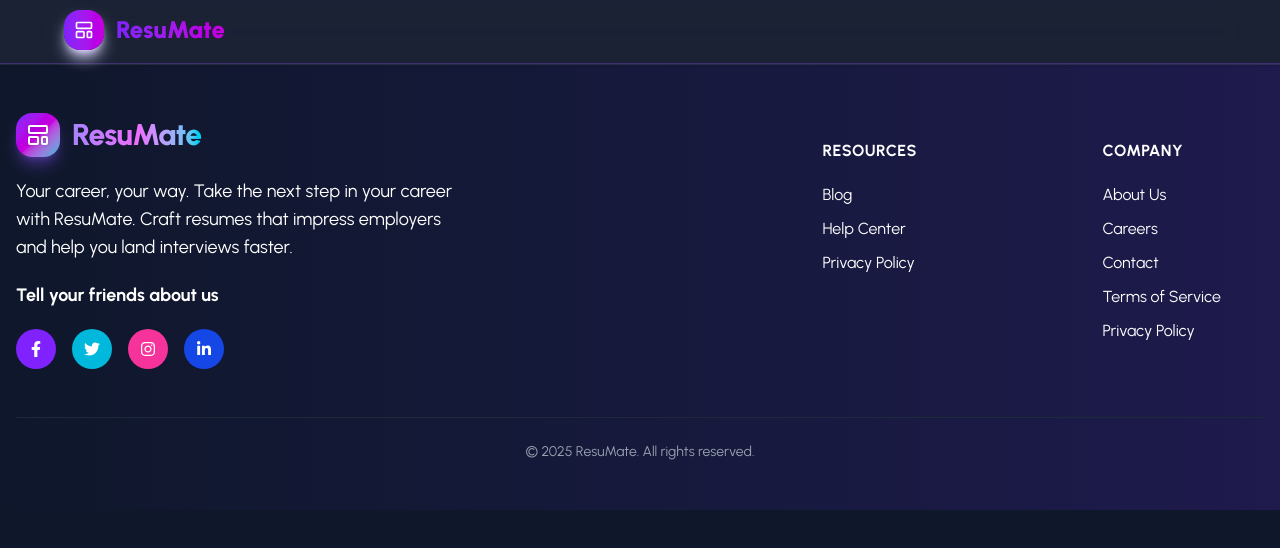
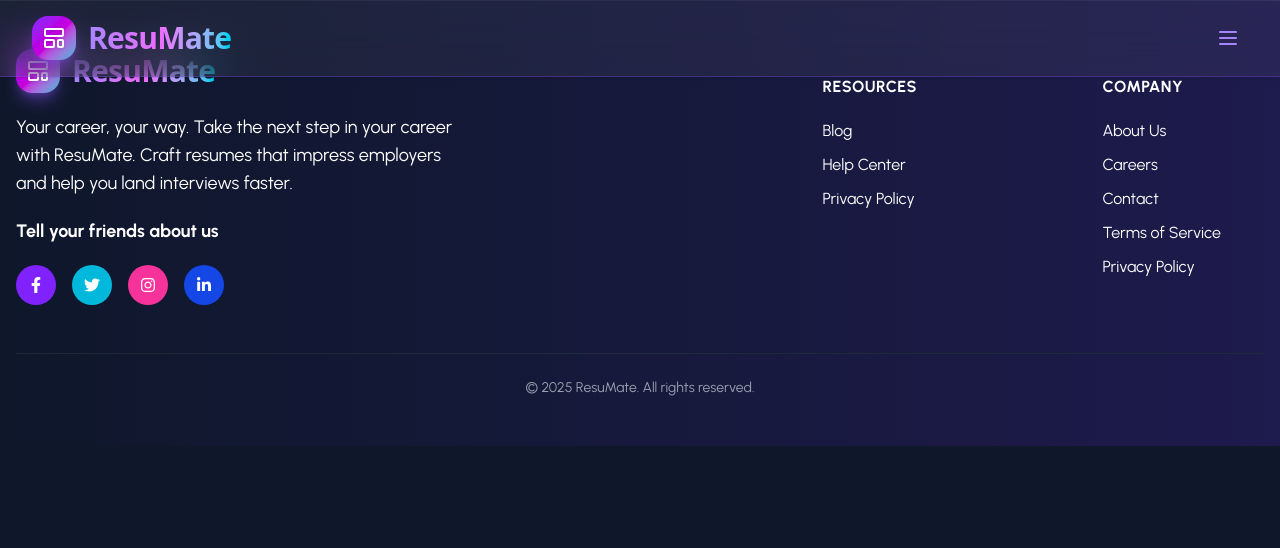
Before and after one commit to Aditya-Gupta23/ResuMate, a React (Vite) app in the folder frontend/: page /ats-checker in a window 1280 px wide. Shown: the top 548 px of the page. Built offline with nearby package versions, Linux system fonts and the light colour scheme; no server answers; sample sign-in values are in the browser's storage.

Commit message:
Created Profile-page and a nice menu for User and changed the preview-icon to eye.

```diff
--- a/frontend/src/assets/dummystyle.js
+++ b/frontend/src/assets/dummystyle.js
@@ -4,15 +4,15 @@ export const landingPageStyles = {
 
   // Header
   header: "fixed top-0 w-full z-50 bg-white/5 backdrop-blur-xl border-b border-violet-500/30 shadow-sm transition-colors duration-300",
-  headerContainer: "max-w-7xl mx-auto px-4 sm:px-6 lg:px-8 py-4 flex justify-between items-center",
-  logoContainer: "flex items-center gap-3 hover:opacity-90 transition-opacity",
-  logoIcon: "w-11 h-11 bg-gradient-to-br from-violet-600 via-fuchsia-600 to-cyan-500 rounded-2xl flex items-center justify-center shadow-lg shadow-violet-500/40",
-  logoIconInner: "w-6 h-6 text-white drop-shadow",
-  logoText: "text-2xl sm:text-3xl font-extrabold bg-gradient-to-r from-violet-400 via-fuchsia-400 to-cyan-400 bg-clip-text text-transparent tracking-tight",
+  headerContainer: "max-w-8xl mx-auto px-4 sm:px-6 lg:px-8 py-4 flex justify-between items-center",
+  logoContainer: "flex items-center gap-3 hover:opacity-90 transition-opacity cursor-pointer",
+  logoIcon: "w-11 h-11 bg-gradient-to-br from-violet-600 via-fuchsia-600 to-cyan-500 rounded-2xl flex items-center justify-center shadow-lg shadow-violet-500/40 cursor-pointer",
+  logoIconInner: "w-6 h-6 text-white drop-shadow cursor-pointer",
+  logoText: "text-2xl sm:text-3xl font-extrabold font-sans bg-gradient-to-r from-violet-400 via-fuchsia-400 to-cyan-400 bg-clip-text text-transparent tracking-tight cursor-pointer",
 
   // Mobile menu button
-  mobileMenuButton: "md:hidden p-2 rounded-xl hover:bg-violet-500/20 active:scale-95 transition-all",
-  mobileMenuIcon: "text-violet-400",
+  menuButton: "p-2 rounded-xl hover:bg-violet-500/20 active:scale-95 transition-all cursor-pointer",
+  menuIcon: "text-violet-400",
 
   // Auth buttons
   desktopAuthButton: "relative group px-7 py-3 bg-gradient-to-r from-violet-600 via-fuchsia-600 to-cyan-500 text-white font-semibold rounded-2xl overflow-hidden shadow-md hover:scale-105 hover:shadow-xl transition-all",
@@ -21,14 +21,15 @@ export const landingPageStyles = {
   mobileAuthButton: "w-full px-6 py-3 bg-gradient-to-r from-violet-600 via-fuchsia-600 to-cyan-500 text-white font-semibold rounded-xl shadow-md hover:shadow-lg transition-all",
 
   // Mobile menu
-  mobileMenu: "md:hidden bg-slate-900/95 backdrop-blur-lg w-full fixed top-16 left-0 right-0 z-40 shadow-lg border-b border-violet-500/30 animate-slide-down",
-  mobileMenuContainer: "max-w-6xl mx-auto px-4 sm:px-6 py-6 flex flex-col gap-4",
-  mobileUserInfo: "flex flex-col gap-3 text-center",
-  mobileUserWelcome: "text-violet-300 font-semibold text-lg tracking-tight mb-2",
-  mobileDashboardButton: "w-full px-6 py-3 bg-gradient-to-r from-violet-600 to-cyan-500 text-white font-semibold rounded-xl shadow hover:shadow-lg transition-all",
+  menu: "bg-white/95 backdrop-blur-xl border border-gray-200 rounded-2xl shadow-xl fixed top-16 right-4 w-[260px] z-50 animate-fade-in md:absolute md:right-0 md:top-14",
+  menuUserInfo: "flex flex-col items-center gap-2",
+  menuUserWelcome: "text-gray-700 font-semibold text-base",
+  menuField: "w-full py-2.5 bg-gradient-to-r from-violet-600 to-cyan-500 text-white font-semibold rounded-xl hover:shadow-md transition-all active:scale-[0.98]",
+  menuAuthButton: "w-full py-2.5 bg-violet-600 text-white font-semibold rounded-2xl hover:bg-violet-700 transition-all active:scale-[0.98]",
+  menuContainer: "flex flex-col gap-3 p-5",
 
   // Main content
-  main: "pt-28",
+  main: "pt-12",
 
   // Hero section
   heroSection: "relative max-w-7xl mx-auto px-4 sm:px-6 lg:px-8 py-16 sm:py-24",
@@ -165,8 +166,8 @@ export const dashboardStyles = {
 
 export const cardStyles = {
   // ProfileInfoCard styles
-  profileCard: "flex items-center gap-3 p-2 sm:p-3 bg-white backdrop-blur-xl border border-gray-200 rounded-2xl shadow-md hover:shadow-lg transition-all duration-300 hover:scale-[1.03]",
-  profileInitialsContainer: "w-10 h-10 sm:w-12 sm:h-12 bg-gradient-to-br from-violet-500 to-fuchsia-500 rounded-2xl flex items-center justify-center shadow-md",
+  profileCard: "flex items-center gap-3 p-2 sm:p-3 bg-white backdrop-blur-xl border border-gray-200 rounded-4xl shadow-md hover:shadow-lg transition-all duration-300 hover:scale-[1.03]",
+  profileInitialsContainer: "w-10 h-10 sm:w-12 sm:h-12 bg-gradient-to-br from-violet-500 to-fuchsia-500 rounded-3xl flex items-center justify-center shadow-md",
   profileInitialsText: "text-base sm:text-lg font-black text-white",
   profileName: "text-xs sm:text-sm font-bold text-gray-800",
   logoutButton: "text-violet-600 text-[10px] sm:text-xs font-bold cursor-pointer hover:text-fuchsia-600 transition-colors",
@@ -412,7 +413,7 @@ export const photoSelectorStyles = {
 };
 
 export const titleInputStyles = {
-  container: "flex items-center gap-3",
+  container: "flex font-sans items-center gap-3",
   titleText: "text-lg sm:text-xl font-bold text-gray-800",
   editButton: "p-2 rounded-xl bg-gray-100 hover:bg-gray-200 transition-all group",
   editIcon: "w-5 h-5 text-gray-600 group-hover:text-violet-600 transition-colors",
--- a/frontend/src/components/DashboardLayout.jsx
+++ b/frontend/src/components/DashboardLayout.jsx
@@ -7,17 +7,33 @@ const DashBoardLayout = ({activeMenu, children}) => {
 
     if (loading) {
         return (
-            <div>
+            <div className="flex items-center justify-center mx-auto mt-25">
                 <Navbar activeMenu={activeMenu} />
-                <div className="flex justify-center items-center h-40">Loading...</div>
+                <div
+                    className="
+                        w-16 h-16
+                        rounded-full
+                        border-5
+                        border-t-4
+                        border-t-indigo-500
+                        border-gray-200
+                        animate-spin
+                        shadow-xl
+                    "
+                    role="status"
+                    aria-label="loading"
+                >
+                    {/* Screen reader text for accessibility */}
+                    <span className="sr-only">Loading...</span>
+                </div>
             </div>
         );
     }
 
     return (
         <div>
-            <Navbar activeMenu={activeMenu} />
-            {user && <div className="container mx-auto pt-4 pb-4">{children}</div>}
+            <Navbar user={user} activeMenu={activeMenu} />
+            {user && <div className="container mx-auto pt-4 pb-4 mt-16">{children}</div>}
         </div>
     );
 }
--- a/frontend/src/components/EditResume.jsx
+++ b/frontend/src/components/EditResume.jsx
@@ -3,7 +3,7 @@ import { buttonStyles, containerStyles, iconStyles, statusStyles } from "../asse
 import DashBoardLayout from "./DashboardLayout";
 import { TitleInput } from "./Inputs";
 import { useCallback, useEffect, useRef, useState } from "react";
-import { AlertCircle, ArrowLeft, ArrowRight, Check, Download, Loader2, Palette, Save, Trash2 } from "lucide-react";
+import { AlertCircle, ArrowLeft, ArrowRight, Check, Download, Eye, Loader2, Palette, Save, Trash2 } from "lucide-react";
 import axiosInstance from "../utils/axiosInstance";
 import { API_PATHS } from "../utils/apiPaths";
 import toast from "react-hot-toast";
@@ -534,7 +534,7 @@ const EditResume = () => {
 
             document.body.removeChild(fixedThumbnail);
 
-            // Stor the image as resume
+            // Store the image as resume
             const thumbnailDataUrl = thumbnailCanvas.toDataURL("image/png");
             const thumbnailFile = dataURLtoFile(
                 thumbnailDataUrl,
@@ -694,7 +694,7 @@ const EditResume = () => {
                             <span className="text-sm">Delete</span>
                         </button>
                         <button onClick={() => setOpenPreviewModal(true)} className={buttonStyles.download} disabled={isLoading}>
-                            <Download size={16} />
+                            <Eye size={16} />
                             <span className="text-sm">Preview</span>
                         </button>
                     </div>
--- a/frontend/src/components/Navbar.jsx
+++ b/frontend/src/components/Navbar.jsx
@@ -1,26 +1,82 @@
-import { Link } from 'react-router-dom';
-import { LayoutTemplate } from 'lucide-react';
+import { Link, useNavigate } from 'react-router-dom';
+import { LayoutTemplate, Menu, X, KeyRound } from 'lucide-react';
 import { ProfileInfoCard } from './Cards'
+import { landingPageStyles } from '../assets/dummystyle';
+import { useState } from 'react';
 
-const Navbar = () => {
+const Navbar = ({user, setOpenAuthModal}) => {
+    const [menuOpen, setMenuOpen] = useState(false);
+    const navigate = useNavigate();
+
     return (
-        <div className="h-16 bg-white/5 backdrop-blur-xl border-b border-violet-500/30 py-2.5 px-4 md:px-0 sticky top-0 z-50 shadow-sm transition-colors">
-            <div className="max-w-6xl mx-auto flex items-center justify-between gap-5">
-                <Link to='/' className='flex items-center gap-3'>
-                    <div className='flex items-center pb-6 gap-3'>
-                        <div className='w-10 h-10 bg-gradient-to-r from-violet-600 to-fuchsia-600 rounded-2xl flex items-center justify-center shadow-lg shadow-violet-200'>
-                            <LayoutTemplate className='w-5 h-5 text-white' />
+        <header className={landingPageStyles.header}>
+            <div className={landingPageStyles.headerContainer}>
+                <div className={landingPageStyles.logoContainer} onClick={() => navigate('/')}>
+                    <div className={landingPageStyles.logoIcon}>
+                        <LayoutTemplate className={landingPageStyles.logoIconInner} />
                     </div>
-
-                        <span className='text-xl sm:text-2xl font-black bg-gradient-to-r from-violet-600 to-fuchsia-600 bg-clip-text text-transparent'>
+                    <span className={landingPageStyles.logoText}>
                         ResuMate
                     </span>
                 </div>
-                </Link>
 
+                {/* Menu Btn */}
+                <button className={landingPageStyles.menuButton} onClick={() => {setMenuOpen(!menuOpen)}}>
+                    {menuOpen
+                        ? <X size={24} className={landingPageStyles.menuIcon} />
+                        : <Menu size={24} className={landingPageStyles.menuIcon} />
+                    }
+                </button>
+            </div>
+
+            {menuOpen && (
+                <div className={landingPageStyles.menu}>
+                    <div className={landingPageStyles.menuContainer}>
+                        {user ? (
+                            <div className={landingPageStyles.menuUserInfo}>
                                 <ProfileInfoCard />
+
+                                <div className={landingPageStyles.menuUserWelcome}>
+                                    Welcome back 👋
+                                </div>
+
+                                <button className={landingPageStyles.menuField}
+                                    onClick={() => {
+                                        navigate('/dashboard');
+                                        setMenuOpen(false);
+                                    }}>
+                                    Go to Dashboard
+                                </button>
+
+                                <button
+                                    onClick={() => navigate('/ats-checker')}
+                                    className={landingPageStyles.menuField}
+                                >
+                                    ATS Score Checker
+                                </button>
+
+                                <button
+                                    onClick={() => navigate('/profile-page')}
+                                    className={landingPageStyles.menuField}
+                                >
+                                    Account
+                                </button>
+
+                            </div>
+                        ) : (
+                            <button className={landingPageStyles.menuAuthButton}
+                                onClick={() => {
+                                    setOpenAuthModal(true);
+                                    setMenuOpen(false);
+                                }}
+                            >
+                                Get Started
+                            </button>
+                        )}
                     </div>
                 </div>
+            )}
+        </header>
     );
 }
 
--- a/frontend/src/pages/LandingPage.jsx
+++ b/frontend/src/pages/LandingPage.jsx
@@ -3,7 +3,6 @@ import { landingPageStyles } from "../assets/dummystyle";
 import { LayoutTemplate, X, Menu, ArrowRight, Zap, Download, LogIn } from 'lucide-react';
 import { UserContext } from "../context/UserContext";
 import { useNavigate } from "react-router-dom";
-import { ProfileInfoCard } from "../components/Cards";
 import Modal from "../components/Modal";
 import Login from "../components/Login";
 import SignUp from "../components/SignUp";
@@ -11,16 +10,15 @@ import TrustedBy from "../components/TrustedBy";
 import resumeSectionImage from "../assets/section_1.webp"
 import Footer from "../components/Footer";
 import FeaturesSection from "../components/FeaturesSection";
+import Navbar from "../components/Navbar";
 
 export default function LandingPage() {
     const {user} = useContext(UserContext);
     const navigate = useNavigate();
 
     const [openAuthModal, setOpenAuthModal] = useState(false);
-    const [mobileMenuOpen, setMobileMenuOpen] = useState(false);
     const [currentPage, setCurrentPage] = useState("login");
     const [rotation, setRotation] = useState({ x: 0, y: 0 });
-
 
     const handleCTA = (whichButton) => {
         if(!user) {
@@ -49,69 +47,7 @@ export default function LandingPage() {
     return (
         <div className={landingPageStyles.container}>
             {/* Header */}
-            <header className={landingPageStyles.header}>
-                <div className={landingPageStyles.headerContainer}>
-                    <div className={landingPageStyles.logoContainer}>
-                        <div className={landingPageStyles.logoIcon}>
-                            <LayoutTemplate className={landingPageStyles.logoIconInner} />
-                        </div>
-                        <span className={landingPageStyles.logoText}>
-                            ResuMate
-                        </span>
-                    </div>
-
-                    {/* Mobile Menu Btn */}
-                    <button className={landingPageStyles.mobileMenuButton} onClick={() => {setMobileMenuOpen(!mobileMenuOpen)}}>
-                        {mobileMenuOpen
-                            ? <X size={24} className={landingPageStyles.mobileMenuIcon} />
-                            : <Menu size={24} className={landingPageStyles.mobileMenuIcon} />
-                        }
-                    </button>
-
-                    {/* Desktop Navigation */}
-                    <div className="hidden md:flex items-center">
-                        {user ? (
-                            <ProfileInfoCard />
-                        ) : (
-                            <button className={landingPageStyles.desktopAuthButton} onClick={() => setOpenAuthModal(true)}>
-                                <div className={landingPageStyles.desktopAuthButtonOverlay}></div>
-                                <span className={landingPageStyles.desktopAuthButtonText}>Get Started</span>
-                            </button>
-                        )}
-                    </div>
-                </div>
-
-                {/* Mobile Menu */}
-                {mobileMenuOpen && (
-                    <div className={landingPageStyles.mobileMenu}>
-                        <div className={landingPageStyles.mobileMenuContainer}>
-                            {user ? (
-                                <div className={landingPageStyles.mobileUserInfo}>
-                                    <div className={landingPageStyles.mobileUserWelcome}>
-                                        Welcome Back
-                                    </div>
-                                    <button className={landingPageStyles.mobileDashboardButton}
-                                        onClick={() => {
-                                            navigate('/dashboard');
-                                            setMobileMenuOpen(false);
-                                        }}>
-                                        Go to Dashboard
-                                    </button>
-                                </div>
-                            ) : (
-                                <button className={landingPageStyles.mobileAuthButton}
-                                    onClick={() => {
-                                        setOpenAuthModal(true);
-                                        setMobileMenuOpen(false);
-                                    }}
-                                >
-                                    Get Started
-                                </button>
-                            )}
-                        </div>
-                    </div>
-                )}
-            </header>
+            <Navbar user={user} setOpenAuthModal={setOpenAuthModal} />
 
             {/* Main Content */}
             <main className={landingPageStyles.main}>
--- /dev/null
+++ b/frontend/src/pages/ProfilePage.jsx
@@ -0,0 +1,73 @@
+import { useContext } from "react";
+import { UserContext } from "../context/UserContext";
+import { useNavigate } from "react-router-dom";
+
+export default function ProfilePage() {
+  const { user } = useContext(UserContext);
+  const navigate = useNavigate();
+
+  return (
+    <div className="min-h-screen bg-gradient-to-br from-slate-950 via-slate-900 to-slate-950 text-white px-6 py-16">
+      <div className="max-w-4xl mx-auto">
+        {/* Header */}
+        <div className="flex items-center justify-between">
+          <h1 className="text-3xl font-bold tracking-tight">
+            Your <span className="bg-gradient-to-r from-violet-500 to-fuchsia-400 bg-clip-text text-transparent">Profile</span>
+          </h1>
+          <button
+            onClick={() => navigate(-1)}
+            className="px-4 py-2 text-sm bg-slate-800 hover:bg-slate-700 rounded-lg border border-slate-700 transition"
+          >
+            Go Back
+          </button>
+        </div>
+
+        {/* Profile Card */}
+        <div className="mt-10 bg-slate-900/60 border border-slate-800 rounded-2xl shadow-xl backdrop-blur-xl p-8 flex flex-col items-center gap-4">
+          {/* Avatar */}
+          <div className="w-24 h-24 rounded-full overflow-hidden border border-violet-500 shadow-lg">
+            <img
+              src={user?.profilePic || "https://api.dicebear.com/7.x/thumbs/svg?seed=User"}
+              alt="profile"
+              className="w-full h-full object-cover"
+            />
+          </div>
+
+          {/* User Info */}
+          <div className="text-center space-y-1">
+            <h2 className="text-2xl font-semibold">{user?.name || "Full Name"}</h2>
+            <p className="text-slate-300 text-sm">{user?.email || "email@example.com"}</p>
+          </div>
+
+          {/* Divider */}
+          <div className="w-full h-px bg-slate-800 my-4"></div>
+
+          {/* Actions */}
+          <div className="flex flex-col sm:flex-row gap-3 w-full">
+            <button className="flex-1 py-3 rounded-xl font-semibold bg-gradient-to-r from-violet-600 to-cyan-500 hover:shadow-lg transition-shadow">
+              Edit Profile
+            </button>
+            <button className="flex-1 py-3 rounded-xl font-semibold bg-slate-800 hover:bg-slate-700 transition-colors border border-slate-700">
+              Change Password
+            </button>
+          </div>
+        </div>
+
+        {/* Saved Resumes Section */}
+        <div className="mt-14">
+          <h3 className="text-xl font-semibold mb-4">Your Resumes</h3>
+
+          <div className=" border border-slate-800 rounded-2xl shadow-lg p-6 bg-slate-900/40 backdrop-blur-xl text-center text-slate-400">
+            <p>No resumes yet. Start building one!</p>
+            <button
+              onClick={() => navigate("/dashboard")}
+              className="mt-4 px-6 py-3 bg-gradient-to-r from-violet-600 to-cyan-500 text-white font-semibold rounded-xl hover:shadow-lg transition-all"
+            >
+              Create Resume
+            </button>
+          </div>
+        </div>
+      </div>
+    </div>
+  );
+}
```
Also changed, not shown: frontend/src/App.jsx (+9 -0 lines). Lines whose indentation alone changed are shown as unchanged.
